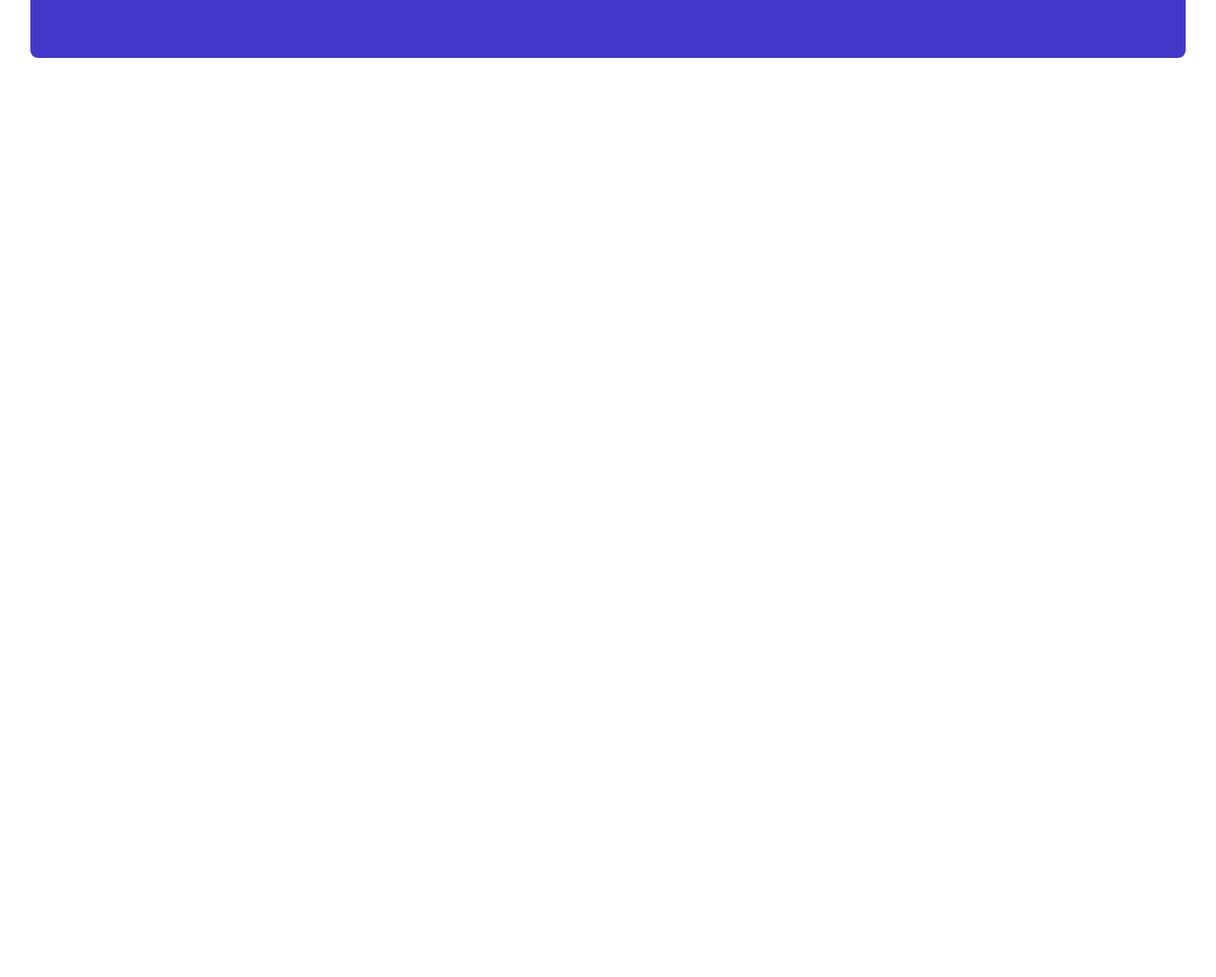
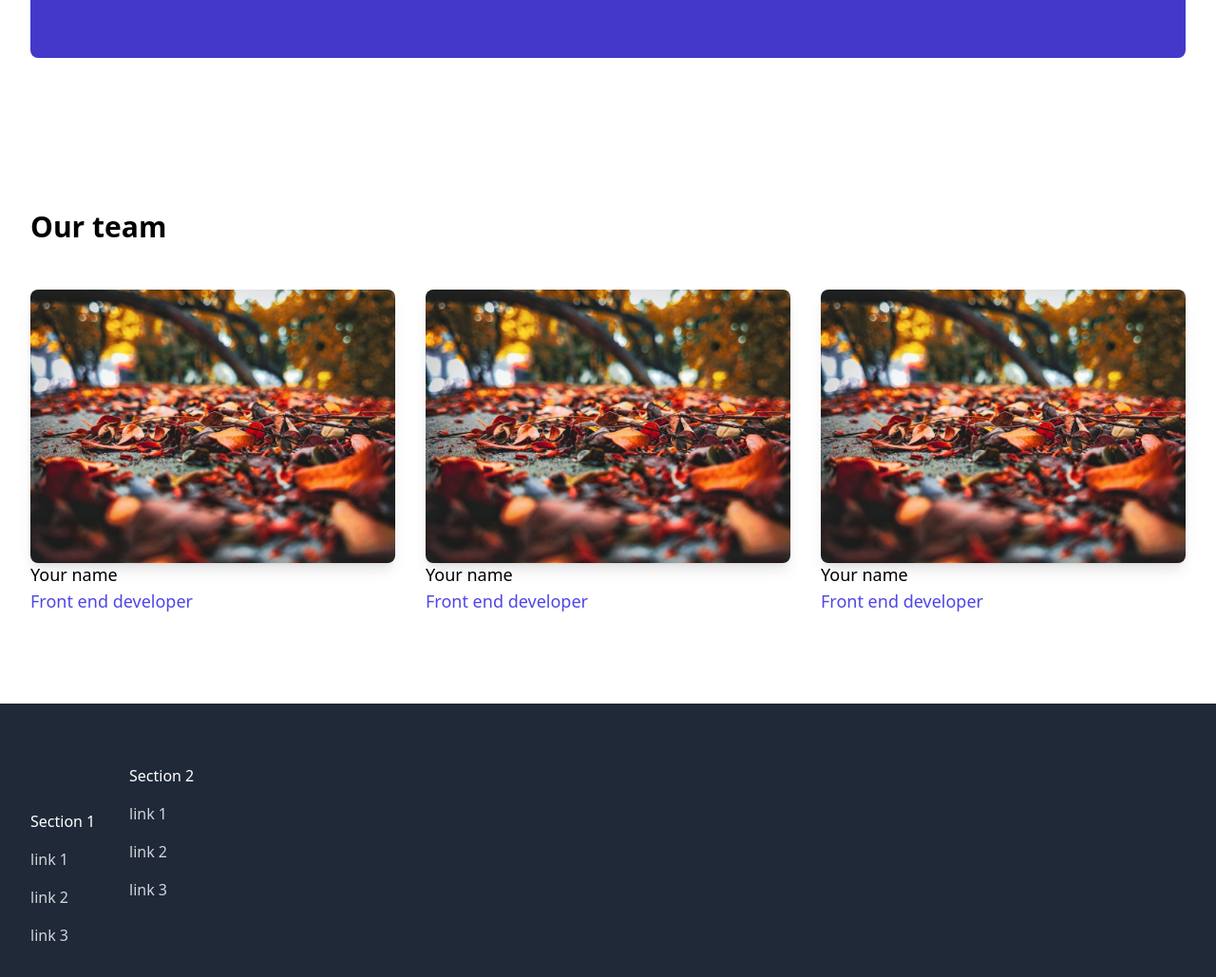
Before and after one commit to AtharvaKher1596/basic-tailwind, a plain HTML site: page index.html in a window 1280 px wide. Shown: the part 625-1654 px from the top of the page at 95% size. Before the commit the page ends 800 px from the top, so only its background shows below. Drawn offline with nearby package versions, Linux system fonts and the light colour scheme.

Commit message:
final commit

```diff
--- a/index.html
+++ b/index.html
@@ -113,5 +113,111 @@
       </div>
       <!-- Newsletter section end -->
 
+      <!-- Team section -->
+      <div class="bg-white">
+            <div class="max-auto py12 px-4 max-w-7xl sm:px-6 lg:px-8
+            lg:py-24 ">
+            <div class="space-y-12">
+                  <div class="space-y-5 sm:space-y-4 md:max-w-xl
+                  lg:max-w-3xl xl:max-w-none">
+                  <h2 class="text-3xl font-bold">
+                        Our team
+                  </h2>
+                  </div>
+                  <ul class="space-y-12 sm:grid sm:grid-cols-2
+                  sm:gap-x-6 sm:gap-y-12 sm:space-y-0 lg:grid-cols-3
+                  lg:gap-x-8 ">
+                  <li>
+                        <div class="space-y4">
+                              <div class="aspect-w-3 aspect-h-2">
+                                    <img src="./images/cover.jpg" alt="" class="object-cover shadow-lg rounded-lg">
+                              </div>
+                        </div>
+                        <div class="space-y-2">
+                              <div class="text-lg leading-6 font-medium space-y-1">
+                                    <h3>Your name</h3>
+                                    <p class="text-indigo-600">Front end developer</p>
+                              </div>
+                        </div>
+                  </li>
+                  <!-- Member 2 -->
+                  <li>
+                        <div class="space-y4">
+                              <div class="aspect-w-3 aspect-h-2">
+                                    <img src="./images/cover.jpg" alt="" class="object-cover shadow-lg rounded-lg">
+                              </div>
+                        </div>
+                        <div class="space-y-2">
+                              <div class="text-lg leading-6 font-medium space-y-1">
+                                    <h3>Your name</h3>
+                                    <p class="text-indigo-600">Front end developer</p>
+                              </div>
+                        </div>
+                  </li>
+                  <!-- Member 3 -->
+                  <li>
+                        <div class="space-y4">
+                              <div class="aspect-w-3 aspect-h-2">
+                                    <img src="./images/cover.jpg" alt="" class="object-cover shadow-lg rounded-lg">
+                              </div>
+                        </div>
+                        <div class="space-y-2">
+                              <div class="text-lg leading-6 font-medium space-y-1">
+                                    <h3>Your name</h3>
+                                    <p class="text-indigo-600">Front end developer</p>
+                              </div>
+                        </div>
+                  </li>
+                  </ul>
+            </div>
+            </div>
+      </div>
+      <!-- Team section -->
+
+      <!-- footer -->
+      <footer class="bg-gray-800">
+            <div class="max-w-7xl mx-auto py-12 px-4 sm:px-6 lg:py-16
+            lg:px-8">
+                  <div class="xl:grid xl:grid-cols-3 xl:gap-8">
+                        <div class="grid grid-cols-2 gap-8">
+                              <div class="md:grid md:grid-cols-2 md:gap-8">
+                                    <div class="mt-12 md: mt-0">
+                                          <h3 class="text-base font-medium text-white">
+                                                Section 1
+                                          </h3>
+                                          <ul class="mt-4 space-y-4">
+                                                <li>
+                                                      <a href="#" class="text-gray-300 hover:text-white">link 1</a>
+                                                </li>
+                                                <li>
+                                                      <a href="#" class="text-gray-300 hover:text-white">link 2</a>
+                                                </li>
+                                                <li>
+                                                      <a href="#" class="text-gray-300 hover:text-white">link 3</a>
+                                                </li>
+                                          </ul>
+                                    </div>
+                                    <div>
+                                          <h3 class="text-base font-medium text-white">
+                                                Section 2
+                                          </h3>
+                                          <ul class="mt-4 space-y-4">
+                                                <li>
+                                                      <a href="#" class="text-gray-300 hover:text-white">link 1</a>
+                                                </li>
+                                                <li>
+                                                      <a href="#" class="text-gray-300 hover:text-white">link 2</a>
+                                                </li>
+                                                <li>
+                                                      <a href="#" class="text-gray-300 hover:text-white">link 3</a>
+                                                </li>
+                                          </ul>
+                                    </div>
+                              </div>
+                        </div>
+                  </div>
+            </div>
+      </footer>
+      <!-- footer -->
 </body>
 </html>
```
Also changed, not shown: images/cover.jpg (added).
